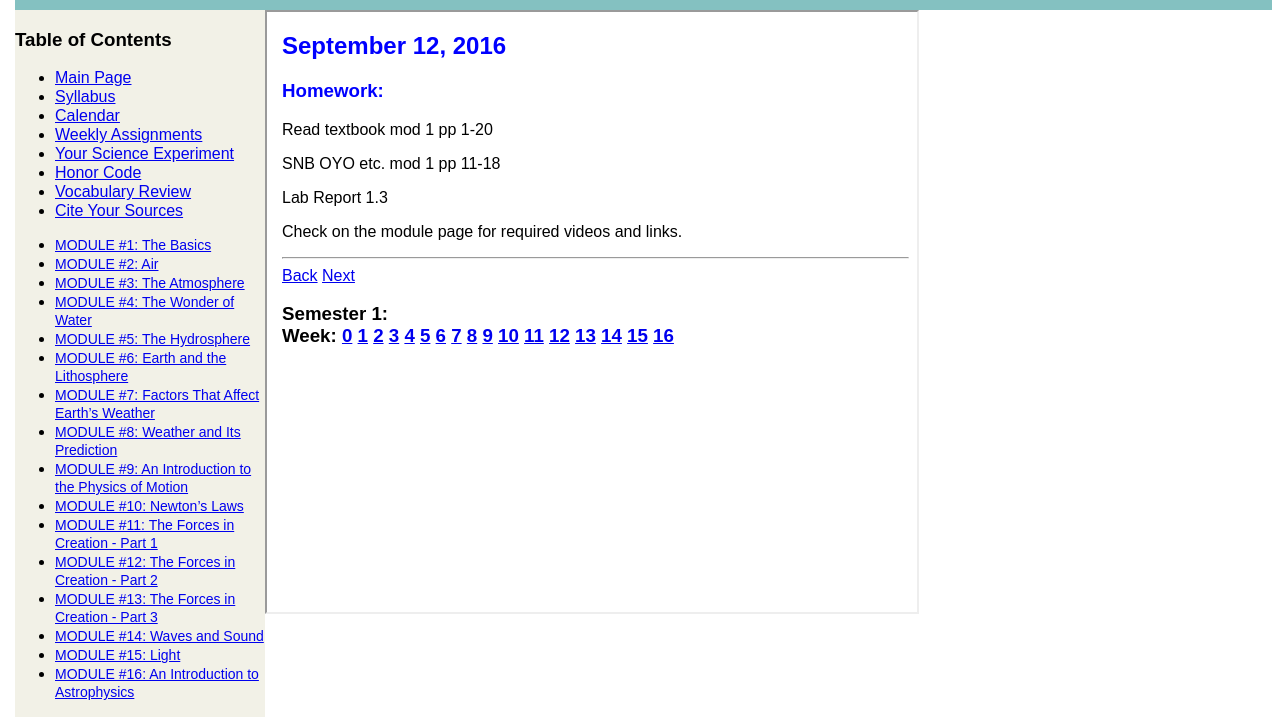
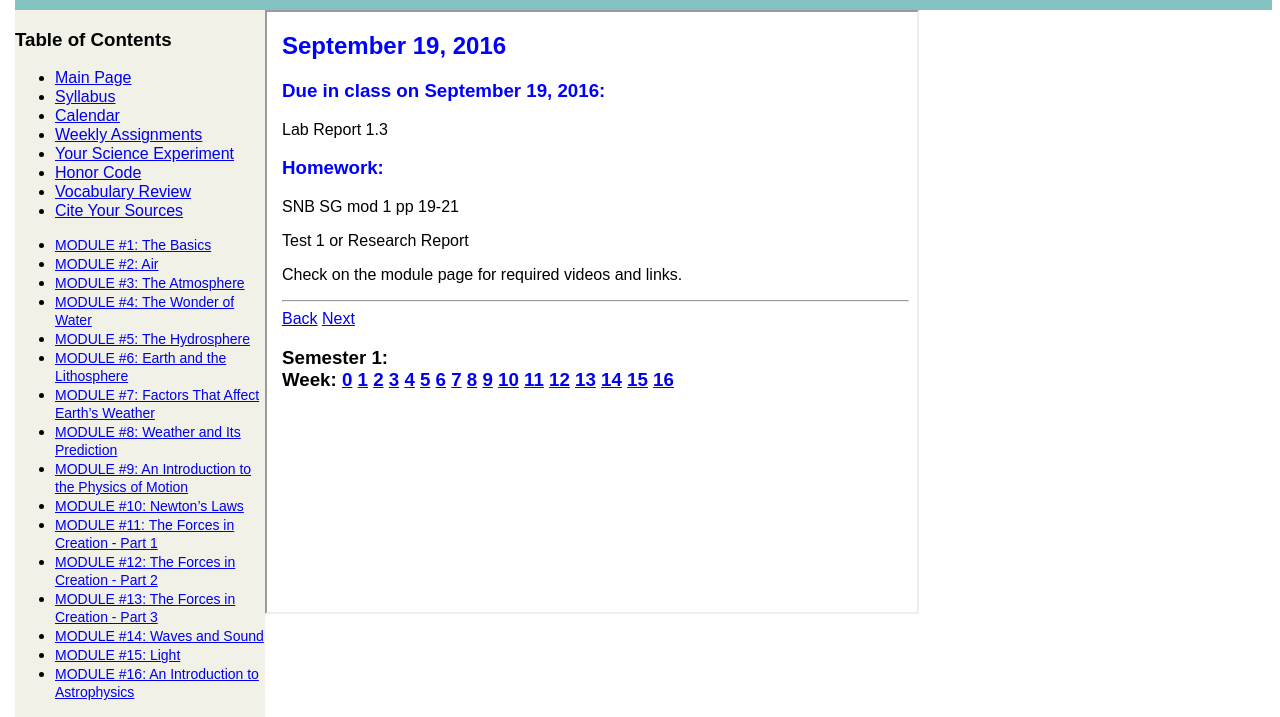
Before and after one commit to Wachtler/apologia, a plain HTML site: page weekly.html in a window 1280 px wide. Shown: the part 133-850 px from the top of the page. Drawn offline with Linux system fonts and the light colour scheme; a web font is replaced by a local one.

Commit message:
update and move to next week

```diff
--- a/weekly.html
+++ b/weekly.html
@@ -10,7 +10,7 @@
 			<div class="title"><h1><a href="http://wachtler.github.io/apologia">Apologia Exploring Creation with Physical Science, 2nd Ed.</a></h1></div><div class="subtitle"><h1>APSci Weekly Assignments 2016-2017</h1></div>
 		</div>
 		<div class="container">
-			<iframe src="./embed/weeklyembed1.html" id="embeddedlist" seamless='seamless' style="width:650px;height:600px;"></iframe>
+			<iframe src="./embed/weeklyembed2.html" id="embeddedlist" seamless='seamless' style="width:650px;height:600px;"></iframe>
 		</div>
 	</body>
 </html>
```
